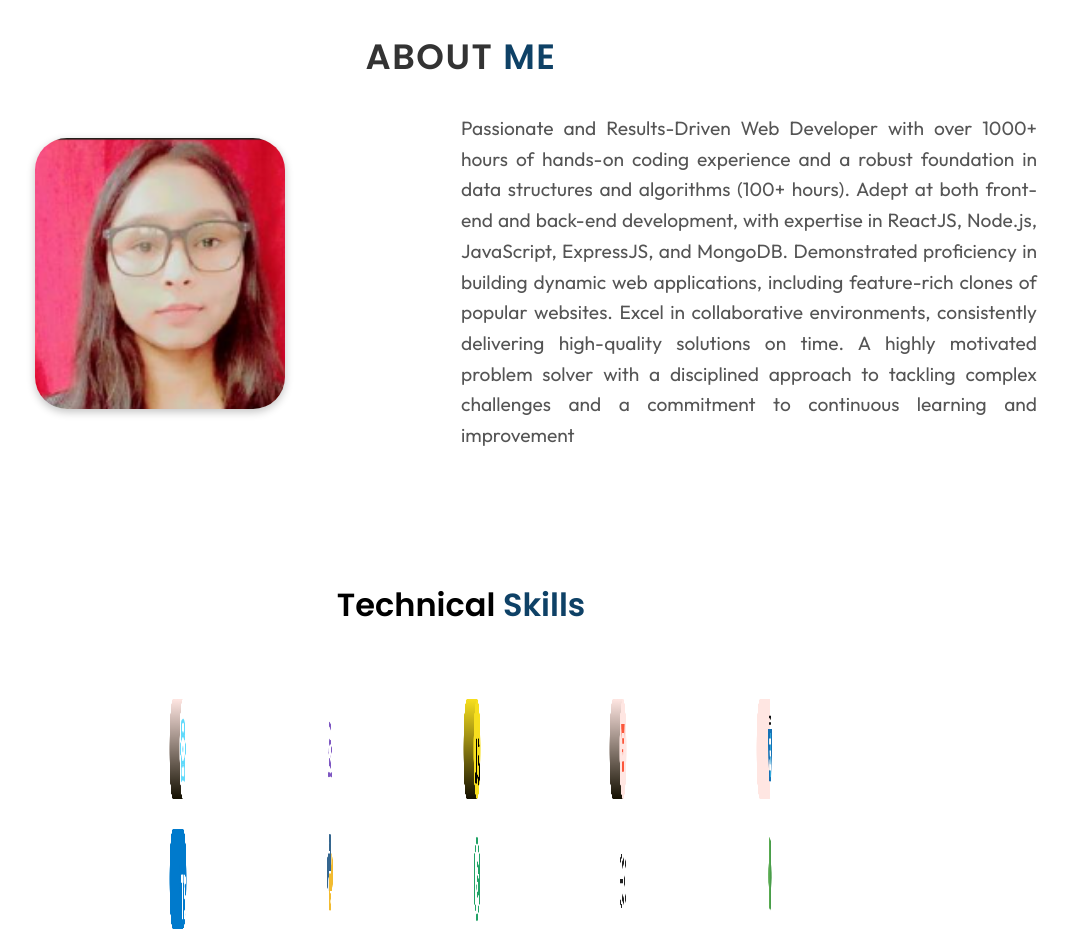
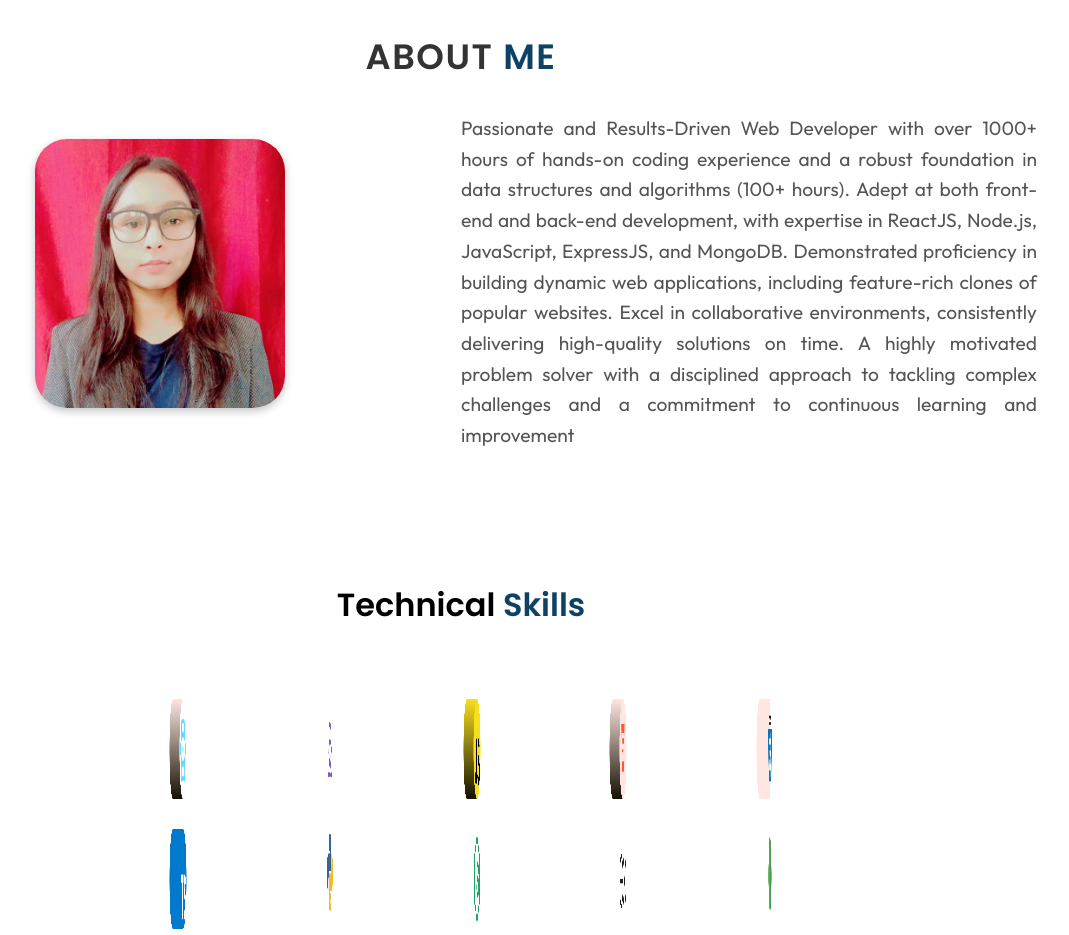
Before and after one commit to sanjukumari-tech/sanjukumari-portfolio, a React (Vite) app in the folder react/: page / in a window 1280 px wide. Shown: the part 960-1895 px from the top of the page, without its empty margins (179-1248 px from the left). Built offline with nearby package versions, Linux system fonts and the light colour scheme.

Commit message:
profile pic changed

```diff
--- a/react/src/Components/About.jsx
+++ b/react/src/Components/About.jsx
@@ -1,6 +1,6 @@
 import React from 'react';
 import "../Styles/about.css";
-import myphoto from "../Images/myphoto.png"
+import sssanju from "../Images/sssanju.jpg"
 
 
 
@@ -26,7 +26,7 @@ const About = ({ref,func}) => {
 
             <div className='image-des'>
                 <div>
-                <img className='home-img' src={myphoto} alt="myimage" />
+                <img className='home-img' src={sssanju} alt="myimage" />
                 </div>
                 <div >
                     <p id="user-detail-intro">Passionate and Results-Driven Web Developer with over 1000+ hours of hands-on coding experience and a robust foundation in data structures and algorithms (100+ hours). Adept at both front-end and back-end development, with expertise in ReactJS, Node.js, JavaScript, ExpressJS, and MongoDB. Demonstrated proficiency in building dynamic web applications, including feature-rich clones of popular websites. Excel in collaborative environments, consistently delivering high-quality solutions on time. A highly motivated problem solver with a disciplined approach to tackling complex challenges and a commitment to continuous learning and improvement</p>
--- a/react/src/Components/Projects.jsx
+++ b/react/src/Components/Projects.jsx
@@ -1,4 +1,3 @@
-import React from 'react';
 import "../Styles/project.css";
 import htmlimg from "../Images/mini-icons/icons8-html.svg"
 import befit from "../Images/befit.png"
```
Also changed, not shown: react/src/Images/sssanju.jpg (added).
